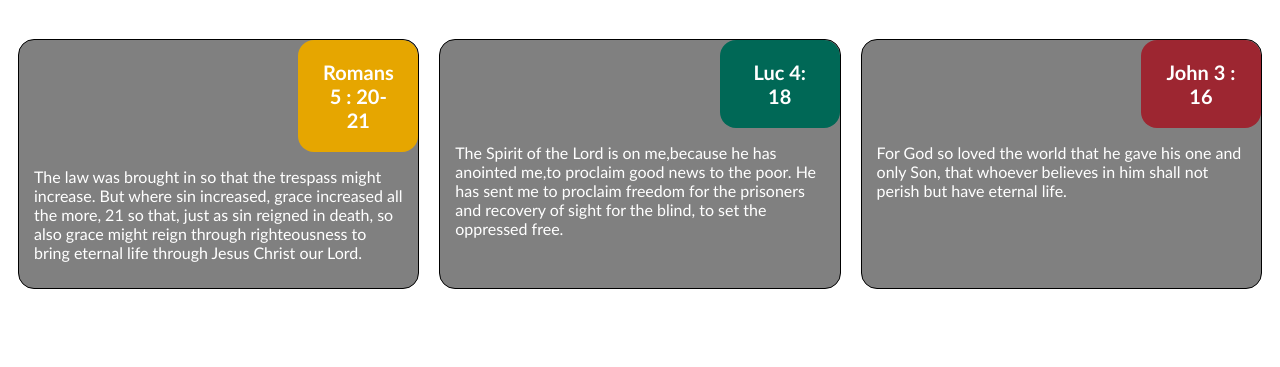
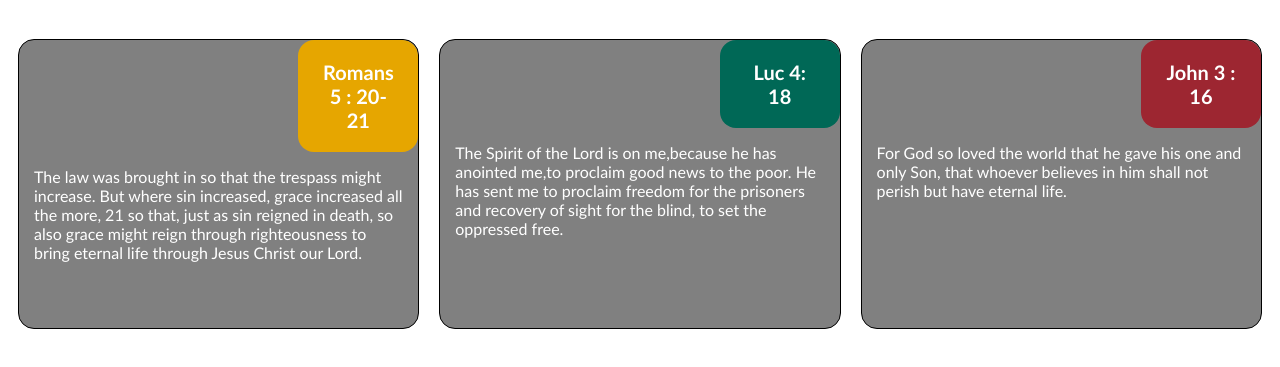
Before and after one commit to Mtvidem/Module2_Assignement-1, a plain HTML site: page index.html in a window 1280 px wide. Shown: the part 61-428 px from the top of the page. Drawn offline with Linux system fonts and the light colour scheme.

Commit message:
Update style_assignement1_VIDEME.css

```diff
--- a/css/style_assignement1_VIDEME.css
+++ b/css/style_assignement1_VIDEME.css
@@ -23,7 +23,7 @@ section {
     background-color: gray;
     border-radius: 1rem;
 	width: 100%;
-	height: 250px;
+	height: 290px;
 	color: black;
 	position: relative;
     overflow: auto;
```
